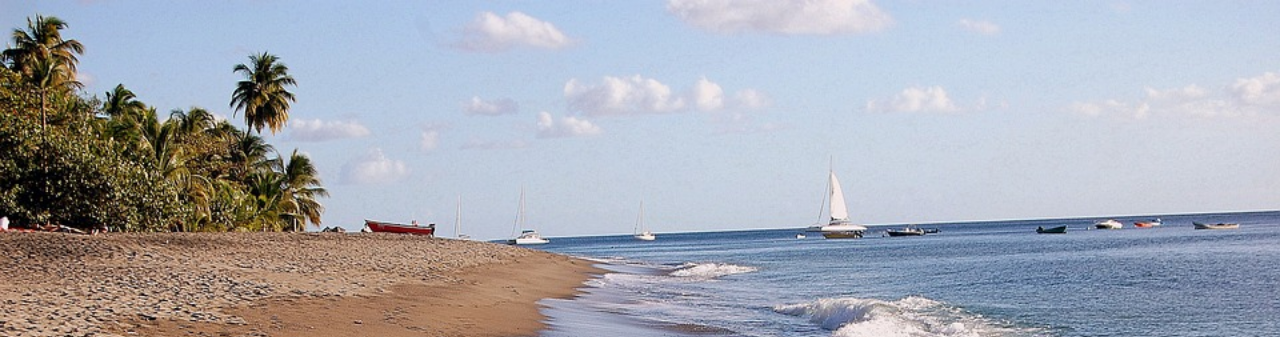
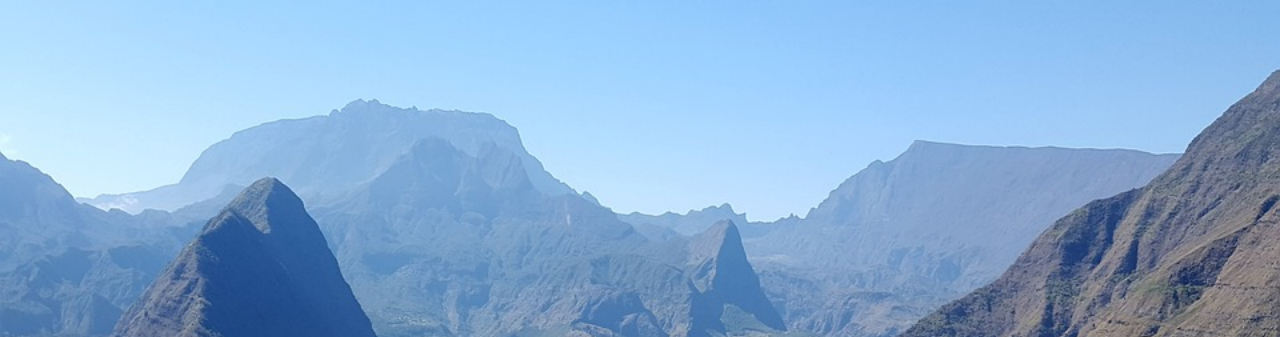
Before and after one commit to Damien1989/API_Voyage, a plain HTML site: page index.html in a window 1280 px wide. Shown: the top 337 px of the page. Drawn offline with Linux system fonts and the light colour scheme.

Commit message:
modif image

```diff
--- a/style.css
+++ b/style.css
@@ -27,7 +27,7 @@ body{
     justify-content: center;
     flex-direction: column;
     align-items: center;
-    background-image: url("img/sun.jpg");
+    background-image: url("img/sun2.jpg");
     background-repeat: no-repeat;
     background-size: cover;
 }
```
Also changed, not shown: img/sun.jpg (deleted), img/sun2.jpg (added).
